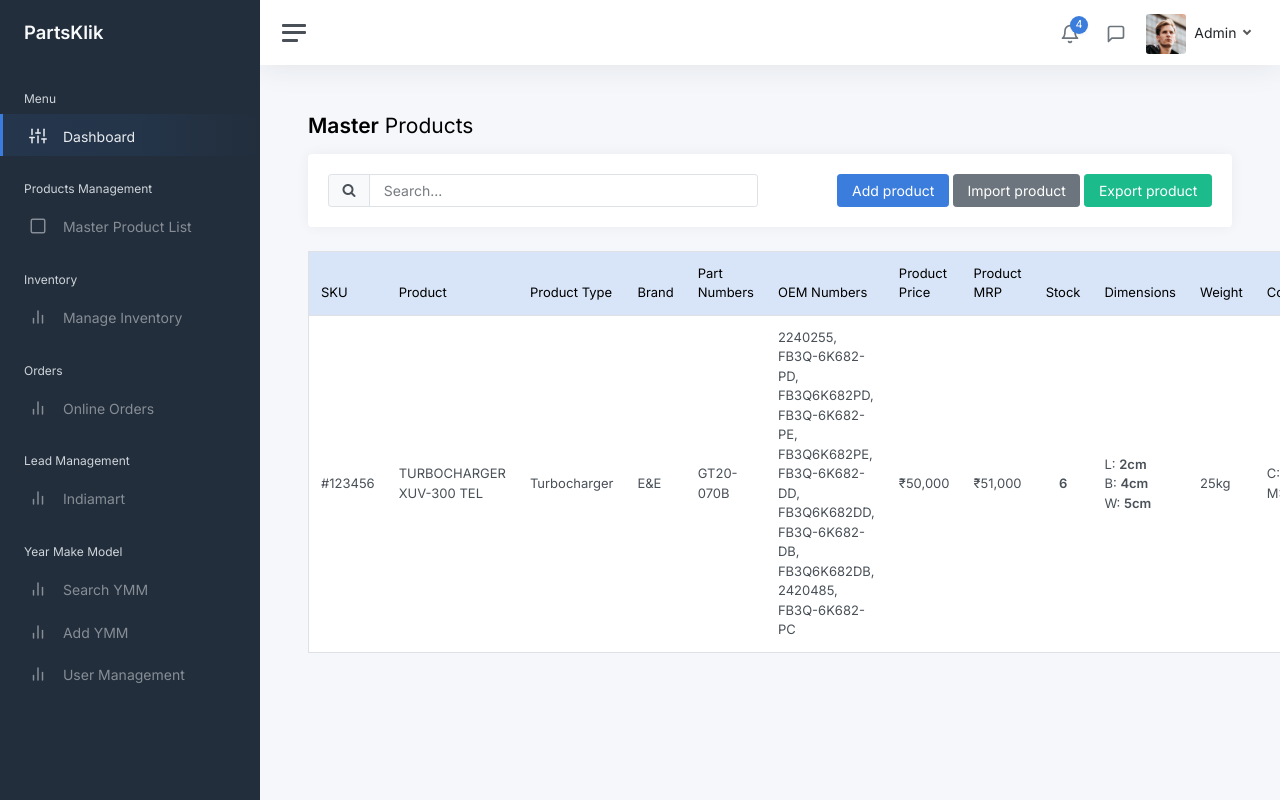
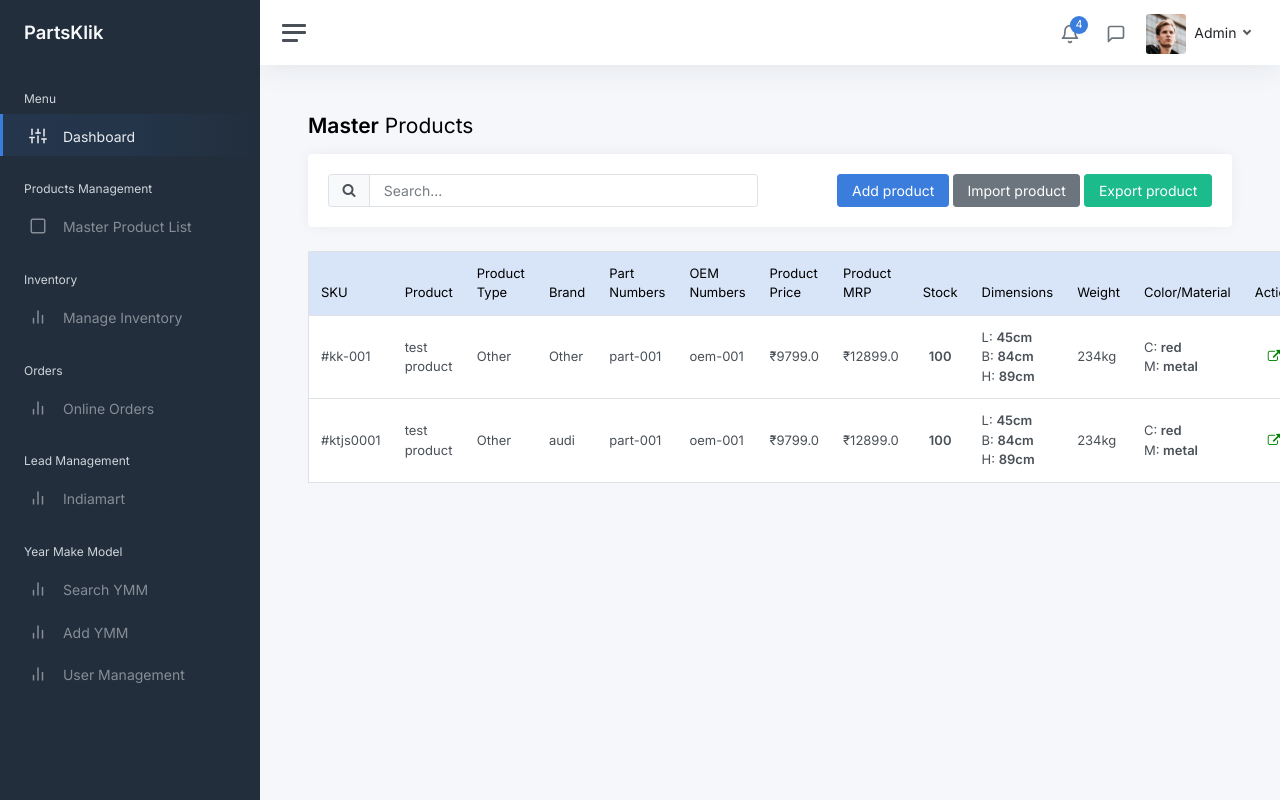
Before and after one commit to code-at-partsklik/crm_live, a Django app: page /master-products/ in a window 1280 px wide. Run offline with Django 5.2, Linux system fonts and the light colour scheme; a user stored in the database is signed in; data comes from the database, SQL or seed files in the repository; some libraries are stand-ins or nearby versions.

Commit message:
fksdhfsdj

```diff
--- a/ourcrm/home/templates/Products/masterproducts.html
+++ b/ourcrm/home/templates/Products/masterproducts.html
@@ -109,29 +109,28 @@
                 </tr>
               </thead>
               <tbody style="background-color: white">
+                {% for product in all_products  %}
                 <tr>
-                  <td>#123456</td>
-                  <td>TURBOCHARGER XUV-300 TEL</td>
-                  <td>Turbocharger</td>
-                  <td>E&E</td>
-                  <td>GT20-070B</td>
+                  <td>#{{product.product_sku}}</td>
+                  <td>{{product.product_name}}</td>
+                  <td>{{product.product_type}}</td>
+                  <td>{{product.brand}}</td>
+                  <td>{{product.part_number}}</td>
                   <td>
-                    2240255, FB3Q-6K682-PD, FB3Q6K682PD, FB3Q-6K682-PE,
-                    FB3Q6K682PE, FB3Q-6K682-DD, FB3Q6K682DD, FB3Q-6K682-DB,
-                    FB3Q6K682DB, 2420485, FB3Q-6K682-PC
+                    {{product.oem_number}}
                   </td>
-                  <td>₹50,000</td>
-                  <td>₹51,000</td>
-                  <td style="text-align: center"><b>6</b></td>
+                  <td>₹{{product.price}}</td>
+                  <td>₹{{product.mrp}}</td>
+                  <td style="text-align: center"><b>{{product.in_stock}}</b></td>
                   <td>
-                    L: <b>2cm</b><br />
-                    B: <b>4cm</b><br />
-                    W: <b>5cm</b>
+                    L: <b>{{product.length}}cm</b><br />
+                    B: <b>{{product.breadth}}cm</b><br />
+                    H: <b>{{product.height}}cm</b>
                   </td>
-                  <td>25kg</td>
+                  <td>{{product.weight}}kg</td>
                   <td>
-                    C: <b>Silver</b><br />
-                    M: <b>Metal</b>
+                    C: <b>{{product.color}}</b><br />
+                    M: <b>{{product.material}}</b>
                   </td>
                   <td style="text-align: center; cursor: pointer">
                     <a href="/detail-product"
@@ -139,6 +138,7 @@
                     ></a>
                   </td>
                 </tr>
+                {% endfor %}
               </tbody>
             </table>
           </div>
```
